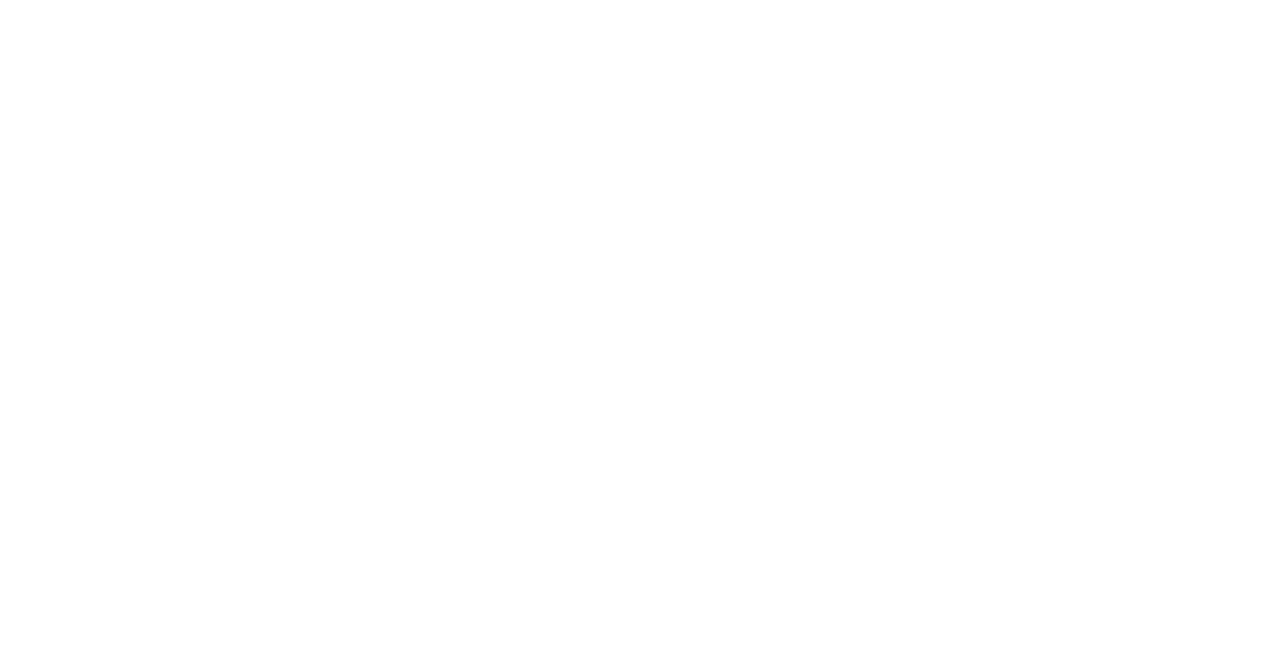
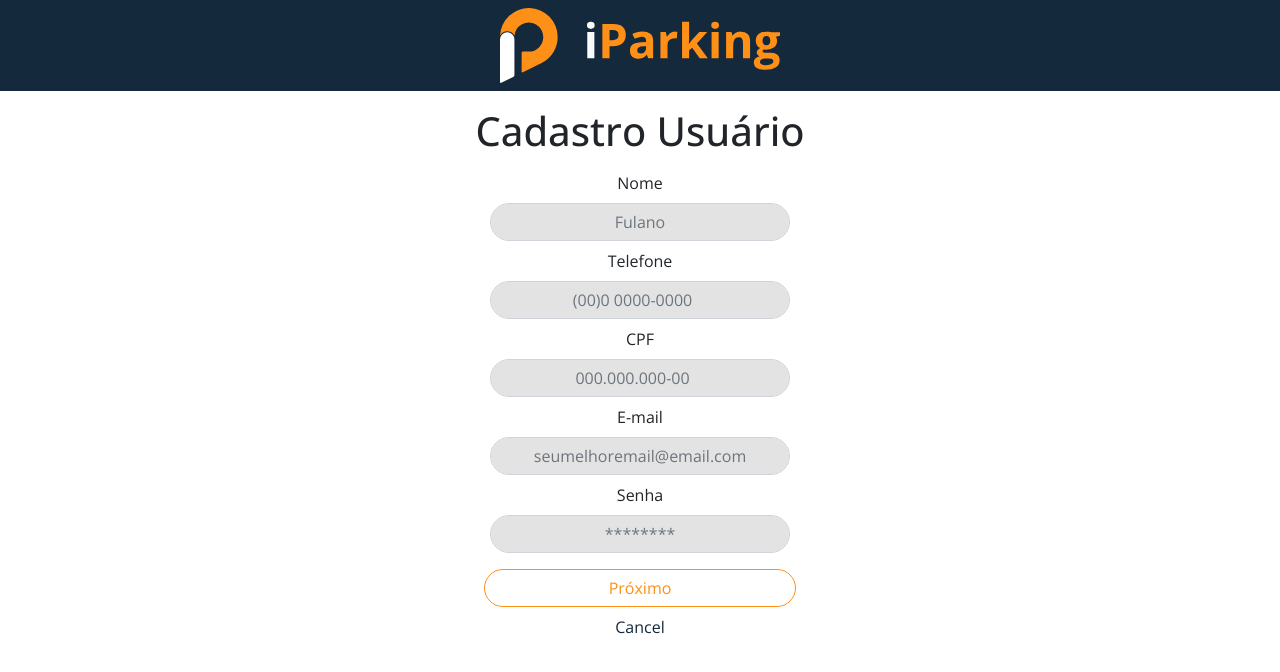
Before and after one commit to luisgomes01/iParking, a React (Vite) app: page /signup in a window 1280 px wide. Before the commit this address had no page. Shown: the top 672 px of the page. Built offline with nearby package versions, Linux system fonts and the light colour scheme.

Commit message:
Fix signup page

```diff
--- a/src/routes/index.jsx
+++ b/src/routes/index.jsx
@@ -7,6 +7,9 @@
 import GeneratePayment from '../pages/application/GeneratePayment/GeneratePayment'
 import PaymentCode from '../pages/application/PaymentCode/PaymentCode'
 import Customer from '../pages/customer/Customer'
+import SignupAuto from '../pages/customer/signup/SignupAuto'
+import SignupCard from '../pages/customer/signup/SignupCard'
+import SignupUser from '../pages/customer/signup/SignupUser'
 import Home from '../pages/home/Home'
 
 export default function MainRoutes() {
@@ -17,6 +20,11 @@
           <Route index element={<Admin />} />
         </Route>
         <Route path="/customer" element={<Customer />} />
+        <Route path="/signup" element={<Index />}>
+          <Route index element={<SignupUser />} />
+          <Route path="auto" element={<SignupAuto />} />
+          <Route path="card" element={<SignupCard />} />
+        </Route>
         <Route path="/" element={<Home />} />
         <Route path="/application" element={<Index />}>
           <Route index element={<Availability />} />
```
Also changed, not shown: src/pages/home/Home.jsx (line endings or trailing spaces).
